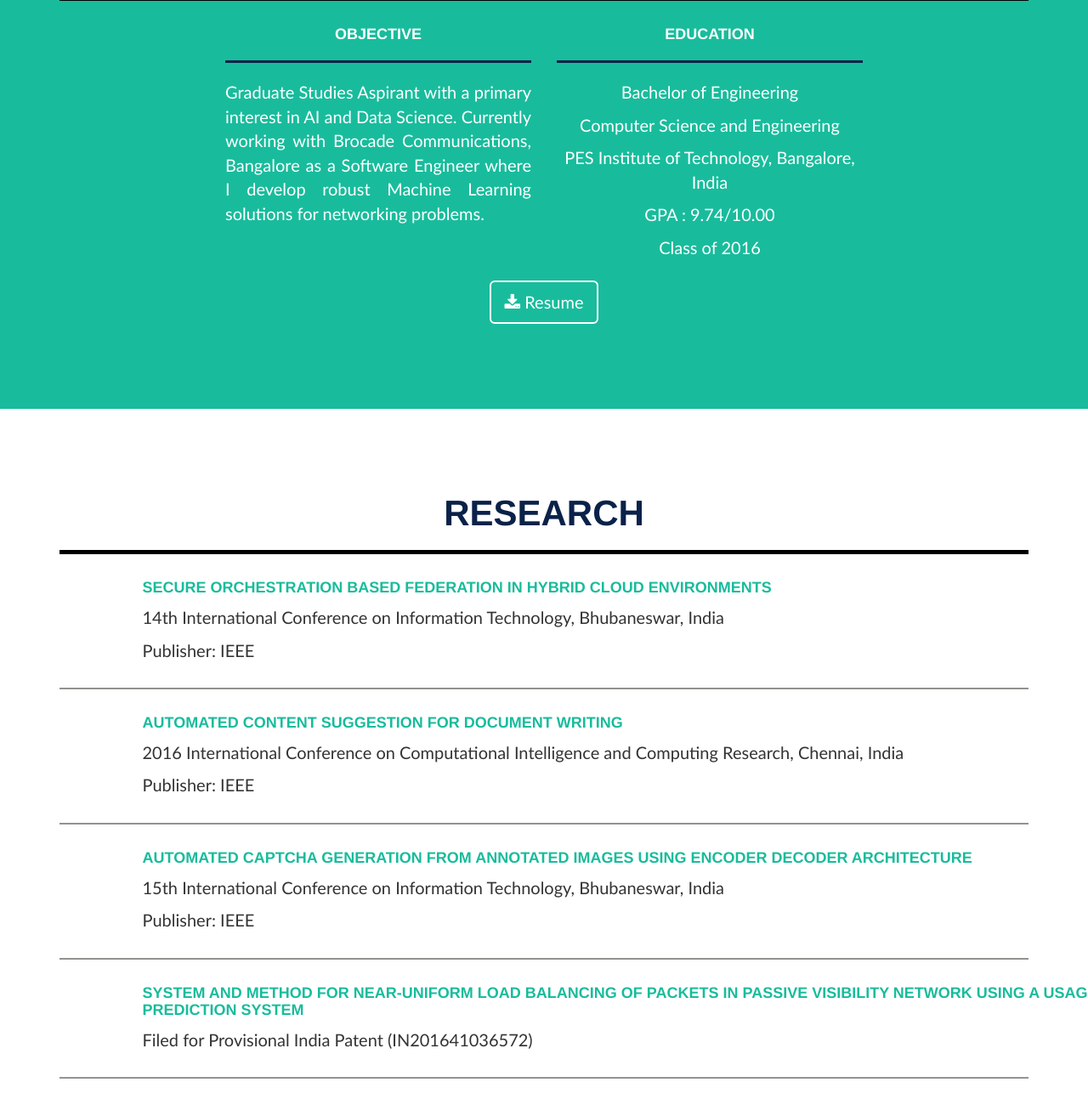
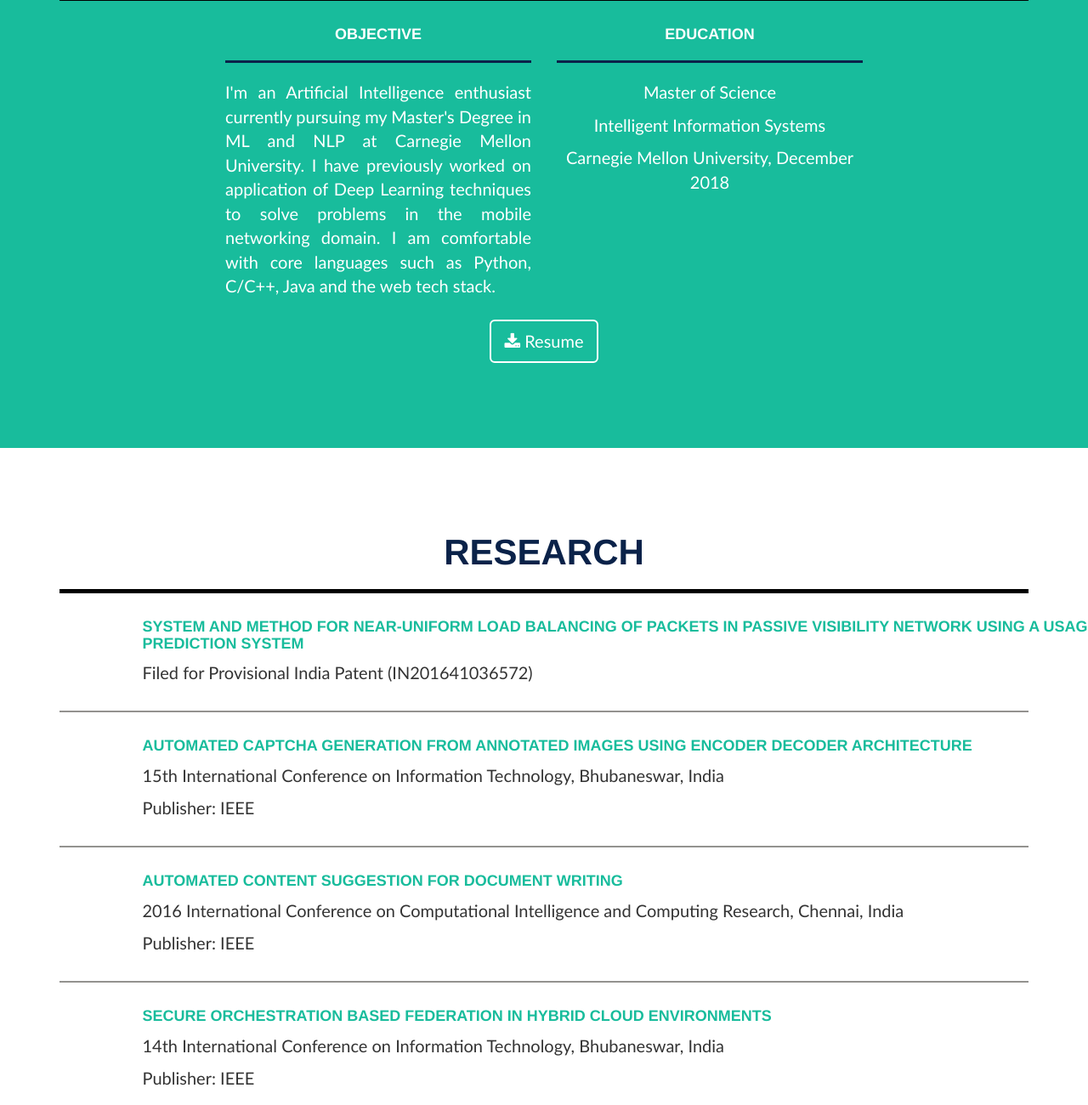
Before and after one commit to ashwinnaresh/ashwinnaresh.github.io, a website: page index.html in a window 1280 px wide. Shown: the part 920-2220 px from the top of the page at 85% size. Drawn offline with Linux system fonts and the light colour scheme; a web font is replaced by a local one.

Commit message:
grad update

```diff
--- a/index.html
+++ b/index.html
@@ -84,7 +84,7 @@
                     <img class="img-circle" src="img/ash.png" height="250" width="250" alt="">
                     <div class="intro-text">
                         <span class="name" style="color:#0a2249;">Ashwin NareshKumar</span>
-                        <span style="font-size:200%;">Software Engineer, Brocade Communications | Graduate Studies Aspirant</span>
+                        <span style="font-size:200%;">Graduate Student specializing in ML and NLP, Carnegie Mellon University</span>
                         <hr class="blue-hr">
                     </div>
                 </div>
@@ -106,16 +106,14 @@
                 <div class="col-lg-4 col-lg-offset-2">
                     <h4 style="text-align:center;">Objective</h4>
                     <hr class="white-hr">
-                    <p style="text-align:justify;">Graduate Studies Aspirant with a primary interest in AI and Data Science. Currently working with Brocade Communications, Bangalore as a Software Engineer where I develop robust Machine Learning solutions for networking problems.</p>
+                    <p style="text-align:justify;">I'm an Artificial Intelligence enthusiast currently pursuing my Master's Degree in ML and NLP at Carnegie Mellon University. I have previously worked on application of Deep Learning techniques to solve problems in the mobile networking domain. I am comfortable with core languages such as Python, C/C++, Java and the web tech stack.</p>
                 </div>
                 <div class="col-lg-4">
                      <h4 style="text-align:center;">Education</h4>
                      <hr class="white-hr">
-                     <p style="text-align:center;">Bachelor of Engineering</p>
-                     <p style="text-align:center;">Computer Science and Engineering</p>
-                     <p style="text-align:center;">PES Institute of Technology, Bangalore, India</p>
-                     <p style="text-align:center;">GPA : 9.74/10.00</p>
-                     <p style="text-align:center;">Class of 2016</p>
+                     <p style="text-align:center;">Master of Science</p>
+                     <p style="text-align:center;">Intelligent Information Systems</p>
+                     <p style="text-align:center;">Carnegie Mellon University, December 2018</p>
                 </div>
                 <div class="col-lg-8 col-lg-offset-2 text-center">
                     <a href="files/ASHWIN NARESHKUMAR_resume.pdf" class="btn btn-lg btn-outline" target="_blank">
@@ -137,28 +135,30 @@
             </div>
             <div class="row">
                 <div class="col-lg-12 col-lg-offset-1">
+                    <h4 style="color:#18BC9C;">System and Method for Near-Uniform Load Balancing of Packets in Passive Visibility Network using a Usage Prediction System</h4>
+                    <p>Filed for Provisional India Patent (IN201641036572)</p>
+                </div>
+                <div class="col-lg-12"><hr class="grey-hr"></div>
+                <div class="col-lg-12 col-lg-offset-1">
+                    <h4><a href="http://ieeexplore.ieee.org/document/7966808/" target="_blank">Automated CAPTCHA Generation from Annotated Images using Encoder Decoder Architecture</a></h4>
+                    <p>15th International Conference on Information Technology, Bhubaneswar, India</p>
+                    <p>Publisher: IEEE</p>
+                </div>
+                <div class="col-lg-12"><hr class="grey-hr"></div>
+                <div class="col-lg-12 col-lg-offset-1">
+                    <h4><a href="http://ieeexplore.ieee.org/document/7919528/" target="_blank">Automated Content Suggestion for Document Writing</a></h4>
+                    <p>2016 International Conference on Computational Intelligence and Computing Research, Chennai, India</p>
+                    <p>Publisher: IEEE</p>
+                </div>
+                <div class="col-lg-12"><hr class="grey-hr"></div>
+                <div class="col-lg-12 col-lg-offset-1">
                     <h4><a href="http://ieeexplore.ieee.org/document/7437583/" target="_blank">Secure Orchestration Based Federation in Hybrid Cloud Environments</a></h4>
                     <p>14th International Conference on Information Technology, Bhubaneswar, India</p>
                     <p>Publisher: IEEE</p>
                 </div>
                 <div class="col-lg-12"><hr class="grey-hr"></div>
-                <div class="col-lg-12 col-lg-offset-1">
-                    <h4><a href="files/ICCIC.pdf" target="_blank">Automated Content Suggestion for Document Writing</a></h4>
-                    <p>2016 International Conference on Computational Intelligence and Computing Research, Chennai, India</p>
-                    <p>Publisher: IEEE</p>
-                </div>
-                <div class="col-lg-12"><hr class="grey-hr"></div>
-                <div class="col-lg-12 col-lg-offset-1">
-                    <h4><a href="files/ICIT.PNG" target="_blank">Automated CAPTCHA Generation from Annotated Images using Encoder Decoder Architecture</a></h4>
-                    <p>15th International Conference on Information Technology, Bhubaneswar, India</p>
-                    <p>Publisher: IEEE</p>
-                </div>
-                <div class="col-lg-12"><hr class="grey-hr"></div>
-                <div class="col-lg-12 col-lg-offset-1">
-                    <h4 style="color:#18BC9C;">System and Method for Near-Uniform Load Balancing of Packets in Passive Visibility Network using a Usage Prediction System</h4>
-                    <p>Filed for Provisional India Patent (IN201641036572)</p>
-                </div>
-                <div class="col-lg-12"><hr class="grey-hr"></div>
+
+
         </div>
     </section>
 
@@ -372,6 +372,7 @@
                     <div class="footer-col col-md-6">
                         <h3>Ashwin NareshKumar</h3>
                         <p><a href="mailto:ashwin.naresh94@gmail.com">ashwin.naresh94@gmail.com</p>
+                        <p><a href="mailto:anareshk@andrew.cmu.edu">anareshk@andrew.cmu.edu</p>
                     </div>
                     <div class="footer-col col-md-6">
                         <ul class="list-inline">
```
Also changed, not shown: 2 other files.
